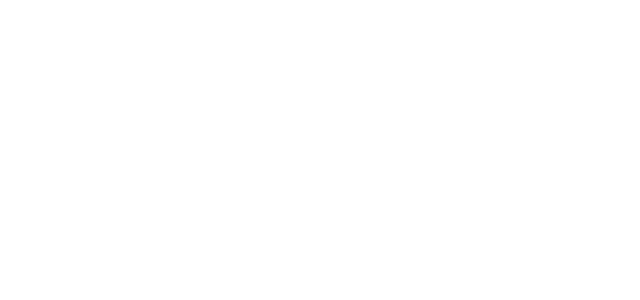
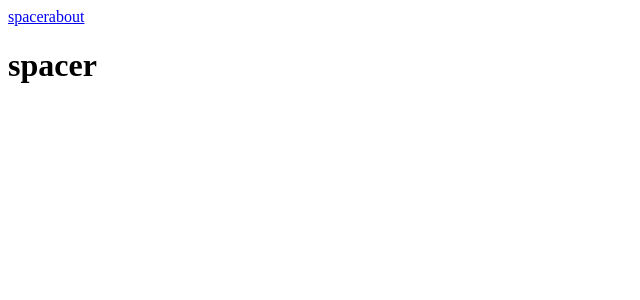
Before and after one commit to adzas/vue-first, a Vue app: page /#/ in a window 1280 px wide. Shown: the top 300 px of the page, without its empty margins (0-640 px from the left). Built offline with nearby package versions, Linux system fonts and the light colour scheme.

Commit message:
Start project complete

```diff
--- a/src/App.vue
+++ b/src/App.vue
@@ -1,6 +1,6 @@
 <template>
 
-  <div id="app">
+  <div class="app">
     <div class="nav">
       <router-link to="/">spacer</router-link>
       <router-link to="/about">about</router-link>
--- a/src/main.js
+++ b/src/main.js
@@ -7,4 +7,4 @@
 new Vue({
   router,
   render: (h) => h(App),
-}).$mount('.app');
+}).$mount('#app');
--- a/src/router/index.js
+++ b/src/router/index.js
@@ -14,16 +14,11 @@
   {
     path: '/about',
     name: 'About',
-    // route level code-splitting
-    // this generates a separate chunk (about.[hash].js) for this route
-    // which is lazy-loaded when the route is visited.
     component: About,
   },
 ];
 
 const router = new VueRouter({
-  mode: 'history',
-  base: process.env.BASE_URL,
   routes,
 });
 
--- a/src/views/About.vue
+++ b/src/views/About.vue
@@ -4,10 +4,12 @@
   </div>
 </template>
 
-<script lang="scss" scoped>
+<script>
 
 export default {
-  name: "About",
+  name: 'About',
 };
 
 </script>
+
+<style lang="scss" scoped />
--- a/src/views/Home.vue
+++ b/src/views/Home.vue
@@ -4,10 +4,12 @@
   </div>
 </template>
 
-<script lang="scss" scoped>
+<script>
 
 export default {
-  name: "Home",
+  name: 'Home',
 };
 
 </script>
+
+<style lang="scss" scoped />
```
Also changed, not shown: 1 other file (tests, documents, lock files or other folders).
